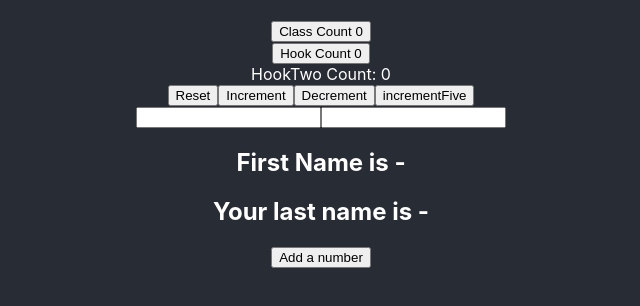
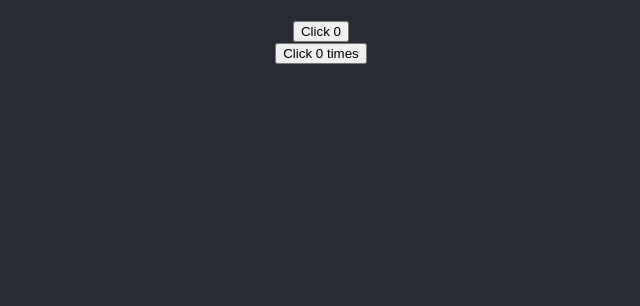
Before and after one commit to ruijadom/reactHooks-tuts, a React (Create React App) app: page / in a window 1280 px wide. Shown: the top 306 px of the page, without its empty margins (319-959 px from the left). Built offline with nearby package versions, Linux system fonts and the light colour scheme.

Commit message:
useEffect

```diff
--- a/src/App.js
+++ b/src/App.js
@@ -6,16 +6,20 @@
 import HookCounterTwo from "./components/HookCounterTwo";
 import HookCounterThree from "./components/HookCounterThree";
 import HookCounterFour from "./components/HookCounterFour";
+import ClassCounterOne from "./components/ClassCounterOne";
+import HookCounterOne from "./components/HookCounterOne";
 
 function App() {
   return (
     <div className="App">
       <div className="App-Wrapper">
-        <ClassCounter></ClassCounter>
-        <HookCounter></HookCounter>
-        <HookCounterTwo></HookCounterTwo>
-        <HookCounterThree></HookCounterThree>
-        <HookCounterFour></HookCounterFour>
+        {/*<ClassCounter></ClassCounter>*/}
+        {/*<HookCounter></HookCounter>*/}
+        {/*<HookCounterTwo></HookCounterTwo>*/}
+        {/*<HookCounterThree></HookCounterThree>*/}
+        {/*<HookCounterFour></HookCounterFour>*/}
+        <ClassCounterOne></ClassCounterOne>
+        <HookCounterOne></HookCounterOne>
       </div>
     </div>
   );
--- /dev/null
+++ b/src/components/ClassCounterOne.js
@@ -0,0 +1,31 @@
+import React, { Component } from "react";
+
+class ClassCounterOne extends Component {
+  constructor(props) {
+    super(props);
+
+    this.state = {
+      count: 0
+    };
+  }
+
+  componentDidMount() {
+    document.title = `Clicked ${this.state.count} times`;
+  }
+
+  componentDidUpdate() {
+    document.title = `Clicked ${this.state.count} times`;
+  }
+
+  render() {
+    return (
+      <div>
+        <button onClick={() => this.setState({ count: this.state.count + 1 })}>
+          Click {this.state.count}
+        </button>
+      </div>
+    );
+  }
+}
+
+export default ClassCounterOne;
--- /dev/null
+++ b/src/components/HookCounterOne.js
@@ -0,0 +1,17 @@
+import React, { useState, useEffect } from "react";
+
+function HookCounterOne() {
+  const [count, setCount] = useState(0);
+
+  useEffect(() => {
+    document.title = `You clicked ${count} times`;
+  });
+
+  return (
+    <div>
+      <button onClick={() => setCount(count + 1)}>Click {count} times</button>
+    </div>
+  );
+}
+
+export default HookCounterOne;
```
Also changed, not shown: 1 other file (tests, documents, lock files or other folders).
